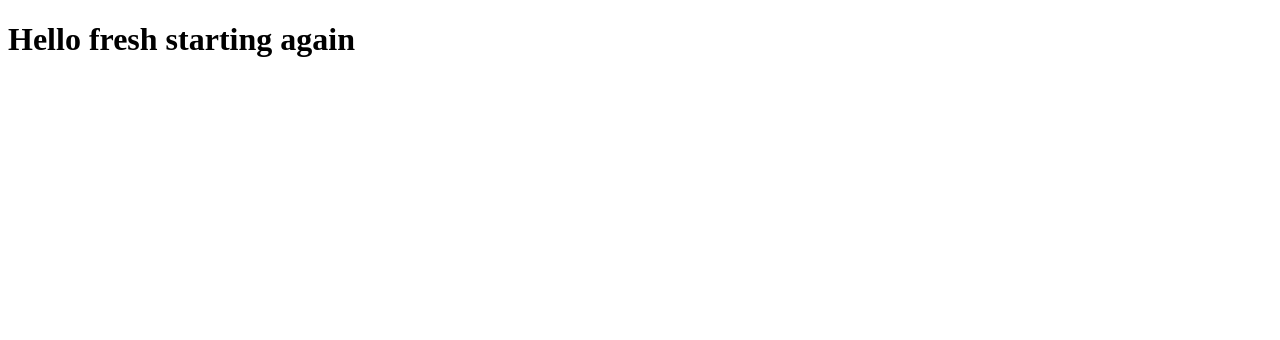
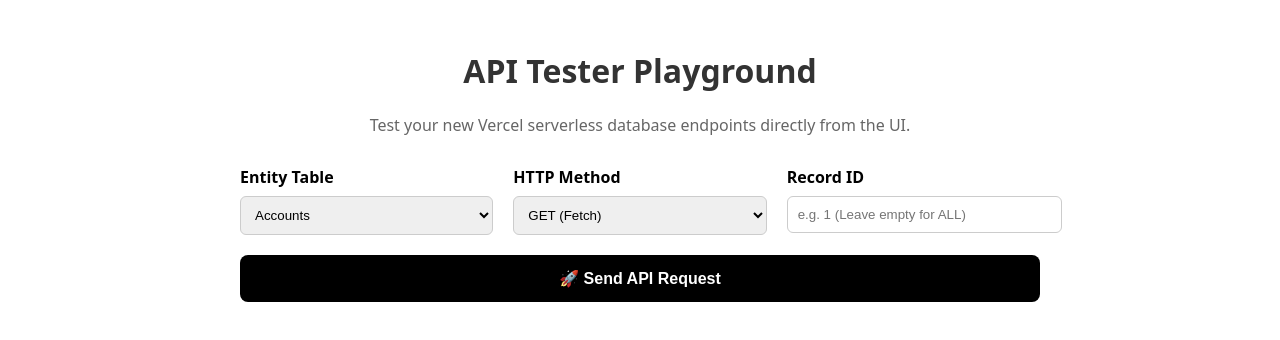
Before and after one commit to himanshuRaj-IN/vr, a React (Vite) app: page / in a window 1280 px wide. Shown: the top 340 px of the page. Built offline with nearby package versions, Linux system fonts and the light colour scheme; no server answers.

Commit message:
Add API Tester playground component UI

```diff
--- a/src/App.tsx
+++ b/src/App.tsx
@@ -1,9 +1,160 @@
+import { useState, useEffect } from 'react';
+
+const API_URL = import.meta.env.VITE_API_URL || '';
+
 const App = () => {
+  const [entity, setEntity] = useState('accounts');
+  const [method, setMethod] = useState('GET');
+  const [id, setId] = useState('');
+  const [payload, setPayload] = useState('{\n  "account_name": "Test Account",\n  "balance": 100.00\n}');
+  const [response, setResponse] = useState<any>(null);
+  const [loading, setLoading] = useState(false);
+
+  const handleTestCall = async () => {
+    setLoading(true);
+    setResponse(null);
+    try {
+      let url = `${API_URL}/api/${entity}`;
+      if (id) {
+        url += `?id=${id}`;
+      }
+
+      const options: RequestInit = {
+        method,
+        headers: {
+          'Content-Type': 'application/json'
+        }
+      };
+
+      if (method === 'POST' || method === 'PUT') {
+        // Only parse payload if it's not empty, otherwise we might send empty string which isn't valid JSON
+        if (payload.trim()) {
+           try {
+             JSON.parse(payload); // validate JSON before sending
+             options.body = payload;
+           } catch(e) {
+             setResponse({ error: "Invalid JSON format in the payload text box." });
+             setLoading(false);
+             return;
+           }
+        }
+      }
+
+      const res = await fetch(url, options);
+      const data = await res.json();
+      setResponse({ status: res.status, data });
+    } catch (err: any) {
+      setResponse({ error: err.message });
+    } finally {
+      setLoading(false);
+    }
+  };
+
+  const handleEntityChange = (newEntity: string) => {
+    setEntity(newEntity);
+    if (newEntity === 'accounts') {
+      setPayload('{\n  "account_name": "Test Account",\n  "balance": 100.00\n}');
+    } else if (newEntity === 'envelops') {
+      setPayload('{\n  "source_name": "Groceries",\n  "type": "Expense",\n  "is_active": true\n}');
+    } else if (newEntity === 'transactions') {
+      const today = new Date().toISOString().split('T')[0];
+      setPayload(`{\n  "transaction_date": "${today}",\n  "source_name": "Supermarket",\n  "amount": 54.20,\n  "closing_balance": 946.30\n}`);
+    }
+  };
+
   return (
-    <div className="card">
-      <h1>Hello fresh starting again</h1>
+    <div style={{ padding: '20px', fontFamily: 'system-ui, sans-serif', maxWidth: '800px', margin: '0 auto' }}>
+      <h1 style={{ textAlign: 'center', color: '#333' }}>API Tester Playground</h1>
+      <p style={{ textAlign: 'center', color: '#666', marginBottom: '30px' }}>
+        Test your new Vercel serverless database endpoints directly from the UI.
+      </p>
+
+      <div style={{ display: 'grid', gridTemplateColumns: 'repeat(auto-fit, minmax(200px, 1fr))', gap: '20px', marginBottom: '20px' }}>
+        <div>
+          <label style={{ display: 'block', fontWeight: 'bold', marginBottom: '8px' }}>Entity Table</label>
+          <select value={entity} onChange={(e) => handleEntityChange(e.target.value)} style={{ width: '100%', padding: '10px', borderRadius: '6px', border: '1px solid #ccc' }}>
+            <option value="accounts">Accounts</option>
+            <option value="envelops">Envelops</option>
+            <option value="transactions">Transactions</option>
+          </select>
+        </div>
+
+        <div>
+          <label style={{ display: 'block', fontWeight: 'bold', marginBottom: '8px' }}>HTTP Method</label>
+          <select value={method} onChange={(e) => setMethod(e.target.value)} style={{ width: '100%', padding: '10px', borderRadius: '6px', border: '1px solid #ccc' }}>
+            <option value="GET">GET (Fetch)</option>
+            <option value="POST">POST (Create new)</option>
+            <option value="PUT">PUT (Update existing)</option>
+            <option value="DELETE">DELETE (Remove)</option>
+          </select>
+        </div>
+
+        <div>
+          <label style={{ display: 'block', fontWeight: 'bold', marginBottom: '8px' }}>Record ID</label>
+          <input
+            type="number"
+            value={id}
+            onChange={(e) => setId(e.target.value)}
+            placeholder="e.g. 1 (Leave empty for ALL)"
+            style={{ width: '100%', padding: '10px', borderRadius: '6px', border: '1px solid #ccc' }}
+          />
+        </div>
+      </div>
+
+      {(method === 'POST' || method === 'PUT') && (
+        <div style={{ marginBottom: '20px' }}>
+          <label style={{ display: 'block', fontWeight: 'bold', marginBottom: '8px' }}>
+            JSON Body Payload
+            <span style={{ fontWeight: 'normal', color: '#666', fontSize: '0.9em', marginLeft: '10px' }}>
+              (Edit the defaults based on what you want to {method === 'POST' ? 'create' : 'update'})
+            </span>
+          </label>
+          <textarea
+            value={payload}
+            onChange={(e) => setPayload(e.target.value)}
+            style={{ width: '100%', height: '180px', fontFamily: 'monospace', padding: '12px', borderRadius: '6px', border: '1px solid #ccc', resize: 'vertical' }}
+          />
+        </div>
+      )}
+
+      <button
+        onClick={handleTestCall}
+        disabled={loading}
+        style={{
+          width: '100%',
+          padding: '14px',
+          backgroundColor: loading ? '#ccc' : '#000',
+          color: 'white',
+          border: 'none',
+          borderRadius: '8px',
+          cursor: loading ? 'not-allowed' : 'pointer',
+          fontSize: '16px',
+          fontWeight: 'bold',
+          transition: 'background-color 0.2s'
+        }}
+      >
+        {loading ? 'Sending Request to Database...' : '🚀 Send API Request'}
+      </button>
+
+      {response && (
+        <div style={{ marginTop: '30px', animation: 'fadeIn 0.5s' }}>
+          <h3 style={{ borderBottom: '2px solid #eee', paddingBottom: '10px' }}>
+            Response Status: <span style={{ color: response.status >= 400 ? 'red' : 'green' }}>{response.status || 'N/A'}</span>
+          </h3>
+          <pre style={{
+            backgroundColor: '#1e1e1e',
+            color: '#d4d4d4',
+            padding: '20px',
+            borderRadius: '8px',
+            overflowX: 'auto',
+            fontSize: '14px'
+          }}>
+            {JSON.stringify(response.data || response.error, null, 2)}
+          </pre>
+        </div>
+      )}
     </div>
-  )
+  );
 }
 
-export default App
+export default App;
```
